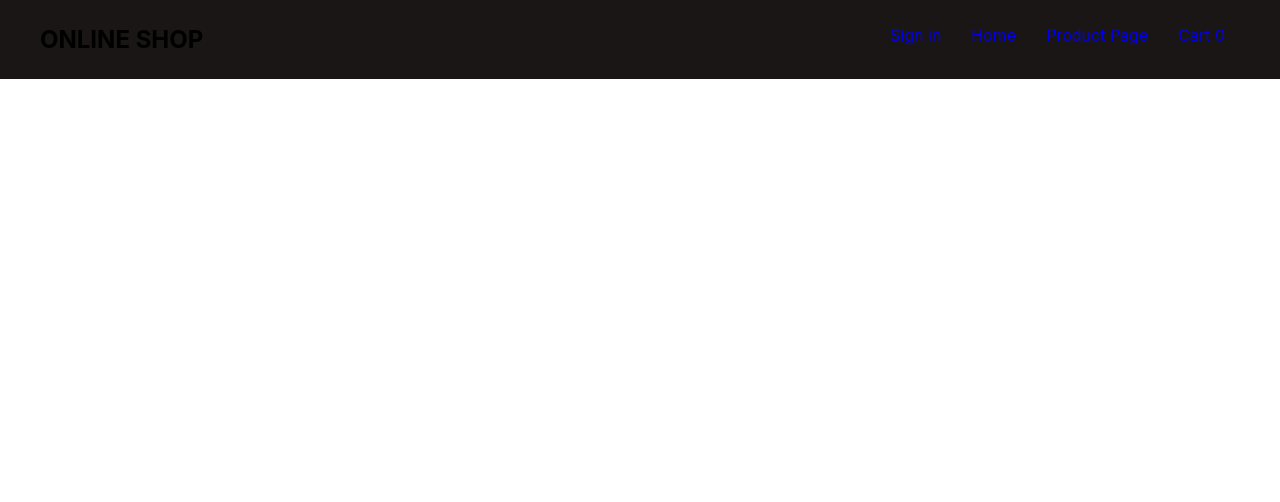
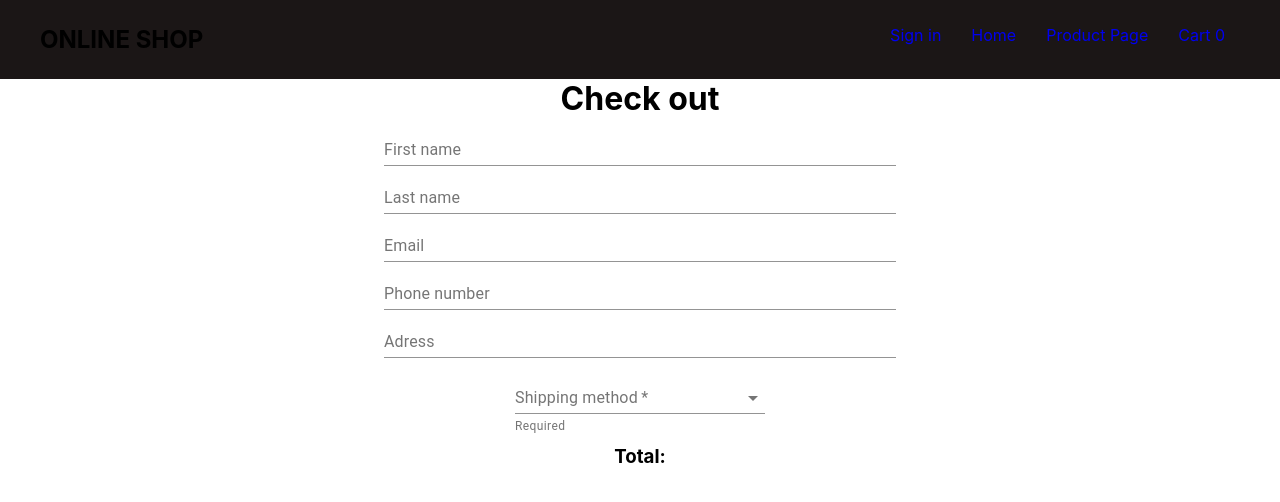
Before and after one commit to odde90/ecommercestore, a React (Create React App) app: page /CheckoutForm in a window 1280 px wide. Shown: the top 502 px of the page. Built offline with nearby package versions, Linux system fonts and the light colour scheme; the HTML template or start-up script is replaced by a standard one.

Commit message:
Input for the checkout

```diff
--- a/src/Componenets/App.tsx
+++ b/src/Componenets/App.tsx
@@ -5,6 +5,7 @@ import Navbar from './navbar';
 import Home from './gridList'
 import { Button } from '@material-ui/core';
 import { BrowserRouter, Route, Switch } from 'react-router-dom';
+import { checkoutForm } from './checkoutForm';
 
 
 function App() {
@@ -24,6 +25,8 @@ function App() {
           <Switch>
             <Route exact path="/" render={() => <Product myFunc={addToCart} />} />
             <Route path="/Home" component={Home} />
+            <Route path="/CheckoutForm" component={checkoutForm} />
+
           </Switch>
           {/*           <Button variant="contained" color="secondary">
             Secondary
--- /dev/null
+++ b/src/Componenets/checkoutForm.tsx
@@ -0,0 +1,101 @@
+import React, { Component } from 'react'
+import { withStyles } from '@material-ui/core/styles';
+import { Theme, createStyles, makeStyles } from "@material-ui/core/styles";
+import TextField from '@material-ui/core/TextField';
+import { ChangeEvent } from 'react';
+import { EnterHandler } from 'react-transition-group/Transition';
+import  Shipping from './shipping';
+
+
+
+export class checkoutForm extends Component  {
+    state={
+        form: {
+            firstName: '',
+            lastName: '',
+            email: '',
+            phone: '',
+            adress: ''
+        }
+    }
+    handleChange=(  e: React.ChangeEvent<HTMLInputElement>)=> {
+        const { name, value } = e.currentTarget;
+        this.setState({
+            form : {
+             ...this.state.form,
+             [ name]: value
+           }
+          }, ()=>{console.log(this.state)});
+    };
+    render() {
+        //const { form: {firstName, lastName, email, phone ,adress} }  = this.state;
+        return (
+            <div >
+            {/* </div> <form  noValidate autoComplete="off">className={classes.root} */}
+        <form  noValidate autoComplete="off"  style={formStyle}>
+           <h1>Check out</h1>
+            <TextField
+          label="First name"
+          style={containerStyle1}
+         // value={firstName}
+          name='firstName'
+          onChange={this.handleChange}
+        />
+          <TextField
+          label="Last name"
+          style={containerStyle1}
+          name='lastName'
+          onChange={this.handleChange}
+        />
+
+        <TextField
+          label="Email"
+          style={containerStyle1}
+          name='email'
+          onChange={this.handleChange}
+        />
+        <TextField
+          label="Phone number"
+          style={containerStyle1}
+          name='phone'
+          onChange={this.handleChange}
+        />
+        <TextField
+        label="Adress"
+        style={containerStyle1}
+        name='adress'
+        onChange={this.handleChange}
+      />
+
+      <Shipping/>
+      <h3>Total:</h3>
+              </form>
+             </div>
+        )
+    }
+}
+
+
+
+const formStyle: React.CSSProperties={
+
+    marginLeft: 'auto',
+    marginRight: 'auto',
+     display: 'flex',
+     flexDirection: 'column'
+     //flexWrap: 'wrap',
+
+
+
+}
+const containerStyle1: React.CSSProperties={
+    width: '40%',
+    marginLeft: 'auto',
+    marginRight: 'auto',
+    color: 'white',
+    paddingBottom: 0,
+    marginTop: 0,
+    fontWeight: 500
+
+
+}
--- /dev/null
+++ b/src/Componenets/shipping.tsx
@@ -0,0 +1,58 @@
+import React from 'react';
+import { createStyles, makeStyles, Theme } from '@material-ui/core/styles';
+import FormControl from '@material-ui/core/FormControl';
+import InputLabel from '@material-ui/core/InputLabel';
+import Select from '@material-ui/core/Select';
+import { FormHelperText } from '@material-ui/core';
+
+
+const useStyles = makeStyles((theme: Theme) =>
+  createStyles({
+    formControl: {
+      margin: theme.spacing(1),
+      minWidth: 250,
+    },
+    selectEmpty: {
+      marginTop: theme.spacing(2),
+    },
+  }),
+);
+
+export default function Shipping(){
+    const classes = useStyles();
+    const [state, setState] = React.useState<{  name: string }>({
+
+        name: 'str'
+      });
+
+    const handleChange = (event: React.ChangeEvent<{ name?: string; value: any }>) => {
+        const name = event.target.name as keyof typeof state;
+        setState({
+          ...state,
+          [name]: event.target.value,
+        });
+      };
+    return(
+        <div>
+            <FormControl required className={classes.formControl}>
+        <InputLabel htmlFor="age-native-required">Shipping method</InputLabel>
+        <Select
+          native
+          value={state.name}
+          onChange={handleChange}
+          name="name"
+          inputProps={{
+            id: 'age-native-required',
+          }}
+        >
+          <option aria-label="None" value="" />
+          <option value={10}>One day</option>
+          <option value={20}>Two days</option>
+          <option value={30}>Three days</option>
+        </Select>
+        <FormHelperText>Required</FormHelperText>
+      </FormControl>
+        </div>
+    )
+
+}
```
